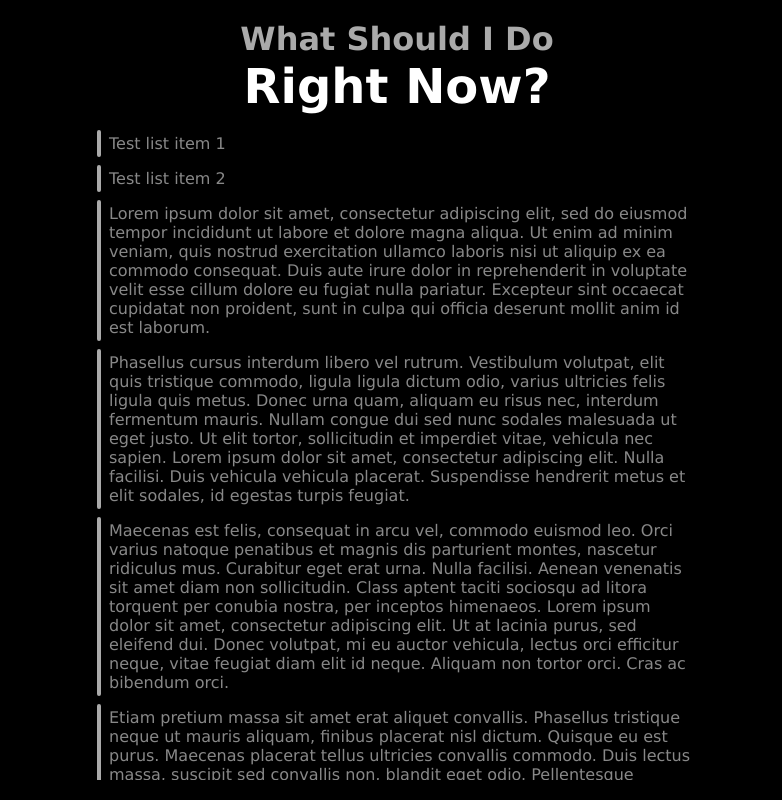
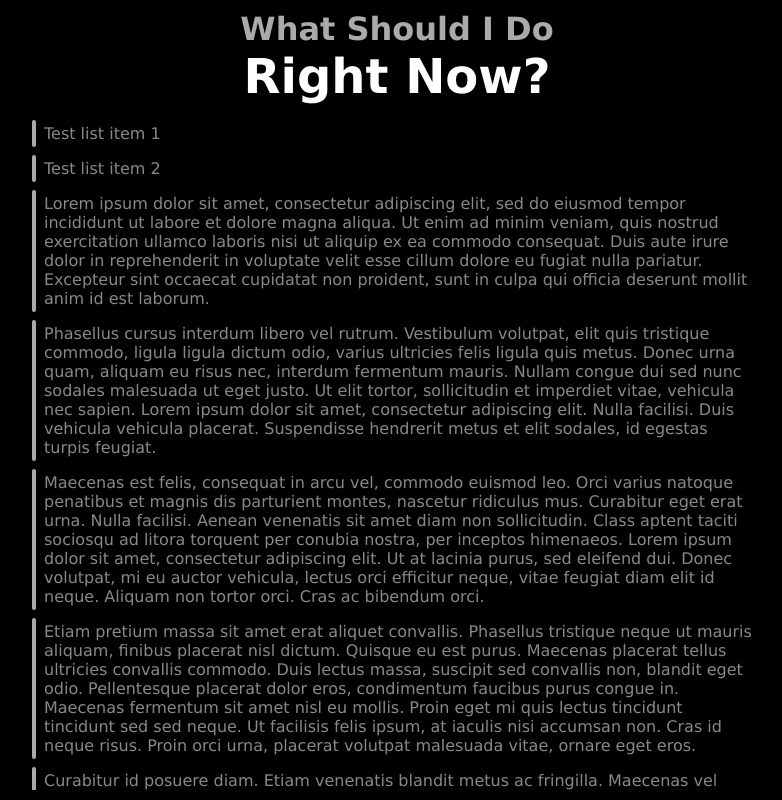
Before and after one commit to rnxden/rightnow-web, a React (Vite) app: page / in a window 1280 px wide. Shown: the whole page, without its empty margins (243-1025 px from the left). Built offline with nearby package versions, Linux system fonts and the light colour scheme.

Commit message:
fix: revamp css layout model

```diff
--- a/src/App.css
+++ b/src/App.css
@@ -1,3 +1,17 @@
+.container {
+  margin: 0 auto;
+  padding: 10px;
+  max-width: 750px;
+  height: 100%;
+}
+
+.content {
+  width: 100%;
+  height: 100%;
+  display: flex;
+  flex-direction: column;
+}
+
 .title {
   text-align: center;
   margin-bottom: 1rem;
@@ -16,18 +30,19 @@
 .list {
   flex-grow: 1;
   overflow-y: scroll;
+  overflow-x: hidden;
   scrollbar-width: none;
 }
 
 .list-item {
   font-size: 1rem;
-  color: #888;
   margin-bottom: 0.5rem;
   padding: 0.25rem;
   padding-left: 0.75rem;
   position: relative;
   display: flex;
   align-items: center;
+  transition: linear 30ms;
 }
 
 .list-item::before {
--- a/src/App.jsx
+++ b/src/App.jsx
@@ -3,6 +3,8 @@ import './App.css'
 function App() {
   return (
     <>
+      <div className='container'>
+        <div className='content'>
           <div className='title'>
             <h2>What Should I Do</h2>
             <h1>Right Now?</h1>
@@ -11,53 +13,56 @@ function App() {
             <div className='list-item'>Test list item 1</div>
             <div className='list-item'>Test list item 2</div>
             <div className='list-item'>
-          Lorem ipsum dolor sit amet, consectetur adipiscing elit, sed do eiusmod tempor incididunt ut labore et dolore
-          magna aliqua. Ut enim ad minim veniam, quis nostrud exercitation ullamco laboris nisi ut aliquip ex ea commodo
-          consequat. Duis aute irure dolor in reprehenderit in voluptate velit esse cillum dolore eu fugiat nulla
-          pariatur. Excepteur sint occaecat cupidatat non proident, sunt in culpa qui officia deserunt mollit anim id
-          est laborum.
+              Lorem ipsum dolor sit amet, consectetur adipiscing elit, sed do eiusmod tempor incididunt ut labore et
+              dolore magna aliqua. Ut enim ad minim veniam, quis nostrud exercitation ullamco laboris nisi ut aliquip ex
+              ea commodo consequat. Duis aute irure dolor in reprehenderit in voluptate velit esse cillum dolore eu
+              fugiat nulla pariatur. Excepteur sint occaecat cupidatat non proident, sunt in culpa qui officia deserunt
+              mollit anim id est laborum.
             </div>
             <div className='list-item'>
-          Phasellus cursus interdum libero vel rutrum. Vestibulum volutpat, elit quis tristique commodo, ligula ligula
-          dictum odio, varius ultricies felis ligula quis metus. Donec urna quam, aliquam eu risus nec, interdum
-          fermentum mauris. Nullam congue dui sed nunc sodales malesuada ut eget justo. Ut elit tortor, sollicitudin et
-          imperdiet vitae, vehicula nec sapien. Lorem ipsum dolor sit amet, consectetur adipiscing elit. Nulla facilisi.
-          Duis vehicula vehicula placerat. Suspendisse hendrerit metus et elit sodales, id egestas turpis feugiat.
+              Phasellus cursus interdum libero vel rutrum. Vestibulum volutpat, elit quis tristique commodo, ligula
+              ligula dictum odio, varius ultricies felis ligula quis metus. Donec urna quam, aliquam eu risus nec,
+              interdum fermentum mauris. Nullam congue dui sed nunc sodales malesuada ut eget justo. Ut elit tortor,
+              sollicitudin et imperdiet vitae, vehicula nec sapien. Lorem ipsum dolor sit amet, consectetur adipiscing
+              elit. Nulla facilisi. Duis vehicula vehicula placerat. Suspendisse hendrerit metus et elit sodales, id
+              egestas turpis feugiat.
             </div>
             <div className='list-item'>
-          Maecenas est felis, consequat in arcu vel, commodo euismod leo. Orci varius natoque penatibus et magnis dis
-          parturient montes, nascetur ridiculus mus. Curabitur eget erat urna. Nulla facilisi. Aenean venenatis sit amet
-          diam non sollicitudin. Class aptent taciti sociosqu ad litora torquent per conubia nostra, per inceptos
-          himenaeos. Lorem ipsum dolor sit amet, consectetur adipiscing elit. Ut at lacinia purus, sed eleifend dui.
-          Donec volutpat, mi eu auctor vehicula, lectus orci efficitur neque, vitae feugiat diam elit id neque. Aliquam
-          non tortor orci. Cras ac bibendum orci.
+              Maecenas est felis, consequat in arcu vel, commodo euismod leo. Orci varius natoque penatibus et magnis
+              dis parturient montes, nascetur ridiculus mus. Curabitur eget erat urna. Nulla facilisi. Aenean venenatis
+              sit amet diam non sollicitudin. Class aptent taciti sociosqu ad litora torquent per conubia nostra, per
+              inceptos himenaeos. Lorem ipsum dolor sit amet, consectetur adipiscing elit. Ut at lacinia purus, sed
+              eleifend dui. Donec volutpat, mi eu auctor vehicula, lectus orci efficitur neque, vitae feugiat diam elit
+              id neque. Aliquam non tortor orci. Cras ac bibendum orci.
             </div>
             <div className='list-item'>
               Etiam pretium massa sit amet erat aliquet convallis. Phasellus tristique neque ut mauris aliquam, finibus
-          placerat nisl dictum. Quisque eu est purus. Maecenas placerat tellus ultricies convallis commodo. Duis lectus
-          massa, suscipit sed convallis non, blandit eget odio. Pellentesque placerat dolor eros, condimentum faucibus
-          purus congue in. Maecenas fermentum sit amet nisl eu mollis. Proin eget mi quis lectus tincidunt tincidunt sed
-          sed neque. Ut facilisis felis ipsum, at iaculis nisi accumsan non. Cras id neque risus. Proin orci urna,
-          placerat volutpat malesuada vitae, ornare eget eros.
+              placerat nisl dictum. Quisque eu est purus. Maecenas placerat tellus ultricies convallis commodo. Duis
+              lectus massa, suscipit sed convallis non, blandit eget odio. Pellentesque placerat dolor eros, condimentum
+              faucibus purus congue in. Maecenas fermentum sit amet nisl eu mollis. Proin eget mi quis lectus tincidunt
+              tincidunt sed sed neque. Ut facilisis felis ipsum, at iaculis nisi accumsan non. Cras id neque risus.
+              Proin orci urna, placerat volutpat malesuada vitae, ornare eget eros.
             </div>
             <div className='list-item'>
               Curabitur id posuere diam. Etiam venenatis blandit metus ac fringilla. Maecenas vel luctus lorem. Nunc
               accumsan arcu diam, sed laoreet ligula pulvinar posuere. Ut congue augue sed purus pharetra cursus. Ut id
-          lobortis arcu. Donec efficitur ex vitae purus porta, in vulputate arcu malesuada. Morbi cursus vestibulum orci
-          eu volutpat. Mauris vulputate nisi at turpis vestibulum dapibus. Vestibulum et neque ut magna feugiat viverra
-          eget sed est. Pellentesque habitant morbi tristique senectus et netus et malesuada fames ac turpis egestas.
-          Praesent fringilla dignissim diam, in accumsan orci facilisis eu. Proin bibendum nulla at massa sagittis, in
-          porttitor turpis blandit. Curabitur posuere, nunc quis pretium laoreet, erat lectus egestas lectus, sed
-          venenatis eros neque vitae purus.
+              lobortis arcu. Donec efficitur ex vitae purus porta, in vulputate arcu malesuada. Morbi cursus vestibulum
+              orci eu volutpat. Mauris vulputate nisi at turpis vestibulum dapibus. Vestibulum et neque ut magna feugiat
+              viverra eget sed est. Pellentesque habitant morbi tristique senectus et netus et malesuada fames ac turpis
+              egestas. Praesent fringilla dignissim diam, in accumsan orci facilisis eu. Proin bibendum nulla at massa
+              sagittis, in porttitor turpis blandit. Curabitur posuere, nunc quis pretium laoreet, erat lectus egestas
+              lectus, sed venenatis eros neque vitae purus.
             </div>
             <div className='list-item'>
               Aliquam ac nibh non nisi interdum rutrum eget non ligula. Nunc consequat sit amet nibh sed pharetra. Cras
               ultricies enim vitae libero finibus ullamcorper. Nulla velit ligula, feugiat eget ante a, tincidunt rutrum
               enim. Ut in turpis est. Aenean ipsum mi, efficitur vel cursus quis, posuere vitae dui. Proin vitae nunc
               eleifend, rhoncus arcu in, luctus mauris. Nullam ac blandit urna. Aenean facilisis mauris ut velit porta
-          cursus. Aenean malesuada congue neque eu tempus. Nullam faucibus condimentum leo, sed blandit velit posuere
-          eu. Etiam ut arcu diam. Pellentesque dignissim cursus odio eu hendrerit. Curabitur vehicula dui ipsum, vitae
-          pretium quam pellentesque eget. Aliquam erat volutpat.
+              cursus. Aenean malesuada congue neque eu tempus. Nullam faucibus condimentum leo, sed blandit velit
+              posuere eu. Etiam ut arcu diam. Pellentesque dignissim cursus odio eu hendrerit. Curabitur vehicula dui
+              ipsum, vitae pretium quam pellentesque eget. Aliquam erat volutpat.
+            </div>
+          </div>
         </div>
       </div>
     </>
--- a/src/index.css
+++ b/src/index.css
@@ -4,25 +4,17 @@
   box-sizing: border-box;
 }
 
+body {
+  font-family: Verdana, Geneva, Tahoma, sans-serif;
+  background: #000;
+  color: #888;
+}
+
 html,
 body {
-  font-family: Verdana, Geneva, Tahoma, sans-serif;
   height: 100%;
-  background: #000;
 }
 
 #root {
-  display: flex;
-  flex-direction: column;
   height: 100%;
-  max-width: 50%;
-  margin: 0 auto;
-  padding: 20px;
 }
-
-@media only screen and (max-width: 768px) {
-  #root {
-    max-width: 100%;
-    padding: 15px;
-  }
-}
```
Lines whose indentation alone changed are shown as unchanged.
